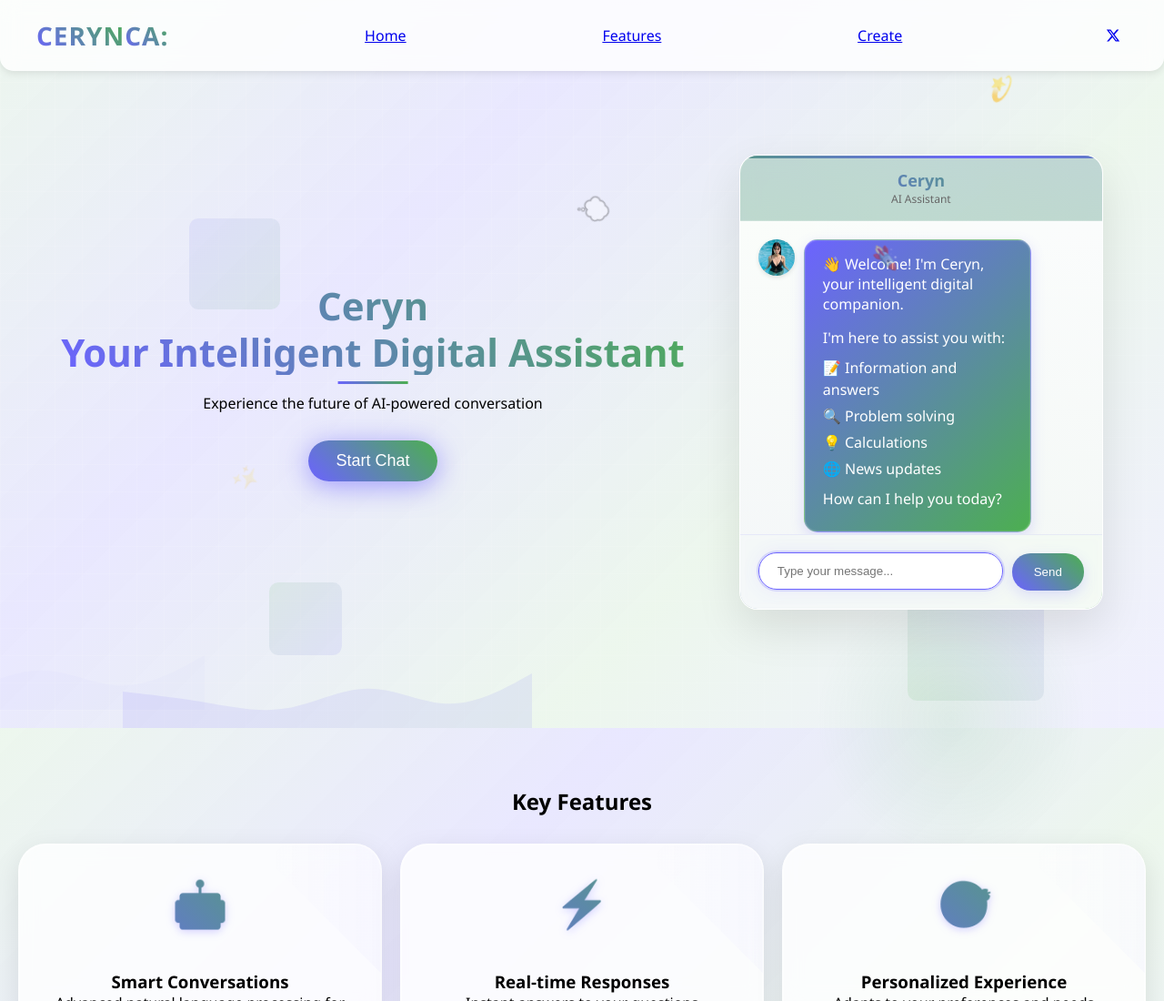
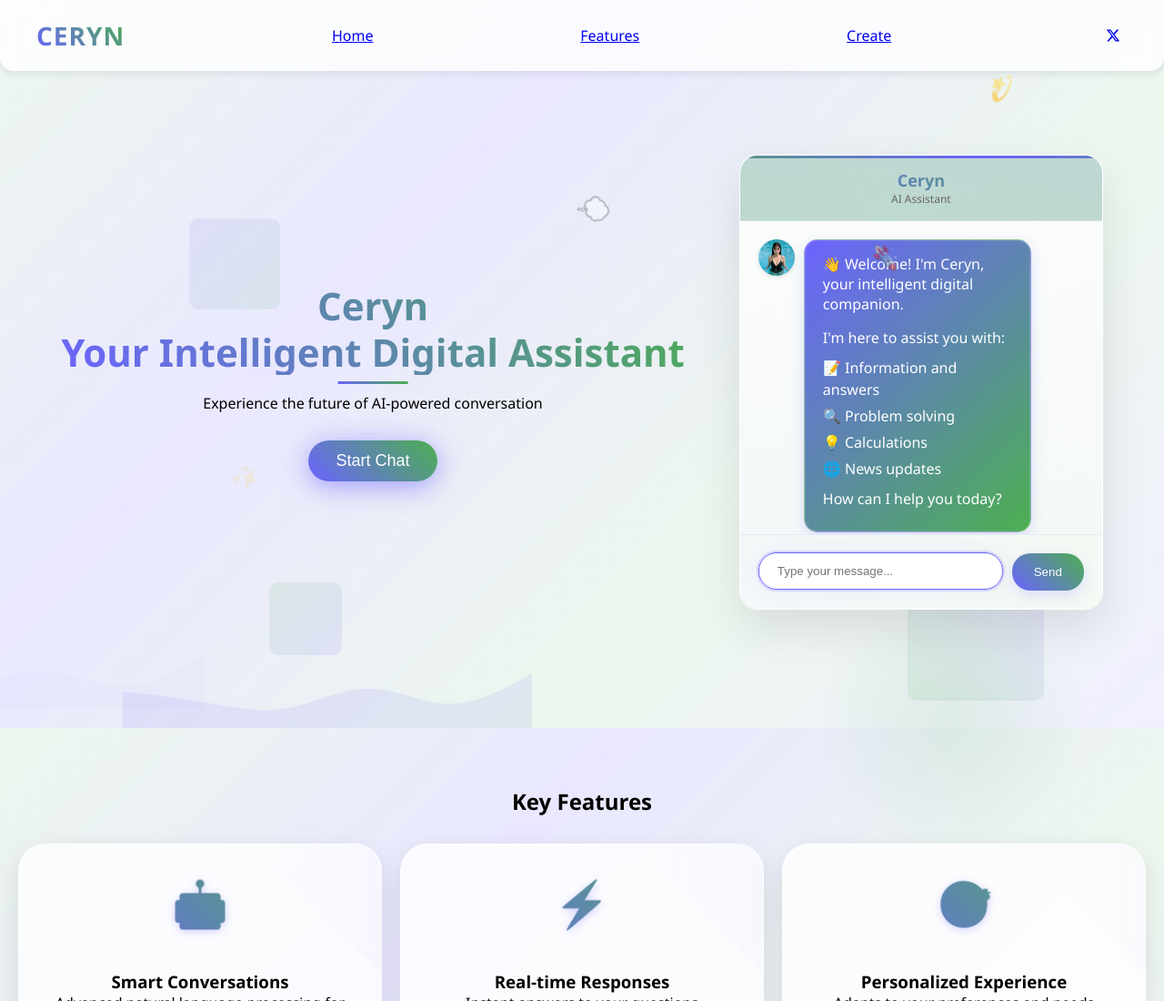
Before and after one commit to Aeuraonsol/site4, a plain HTML site: page index.html in a window 1280 px wide. Shown: the top 1100 px of the page at 91% size. Drawn offline with Linux system fonts and the light colour scheme.

Commit message:
Update index.html

```diff
--- a/index.html
+++ b/index.html
@@ -34,7 +34,6 @@
         <nav class="navbar">
             <div class="logo">
                 <span>Ceryn</span>
-                <span class="nav-coming-soon">ca: </span>
             </div
             <div class="nav-links">
                 <a href="#top">Home</a>
```
